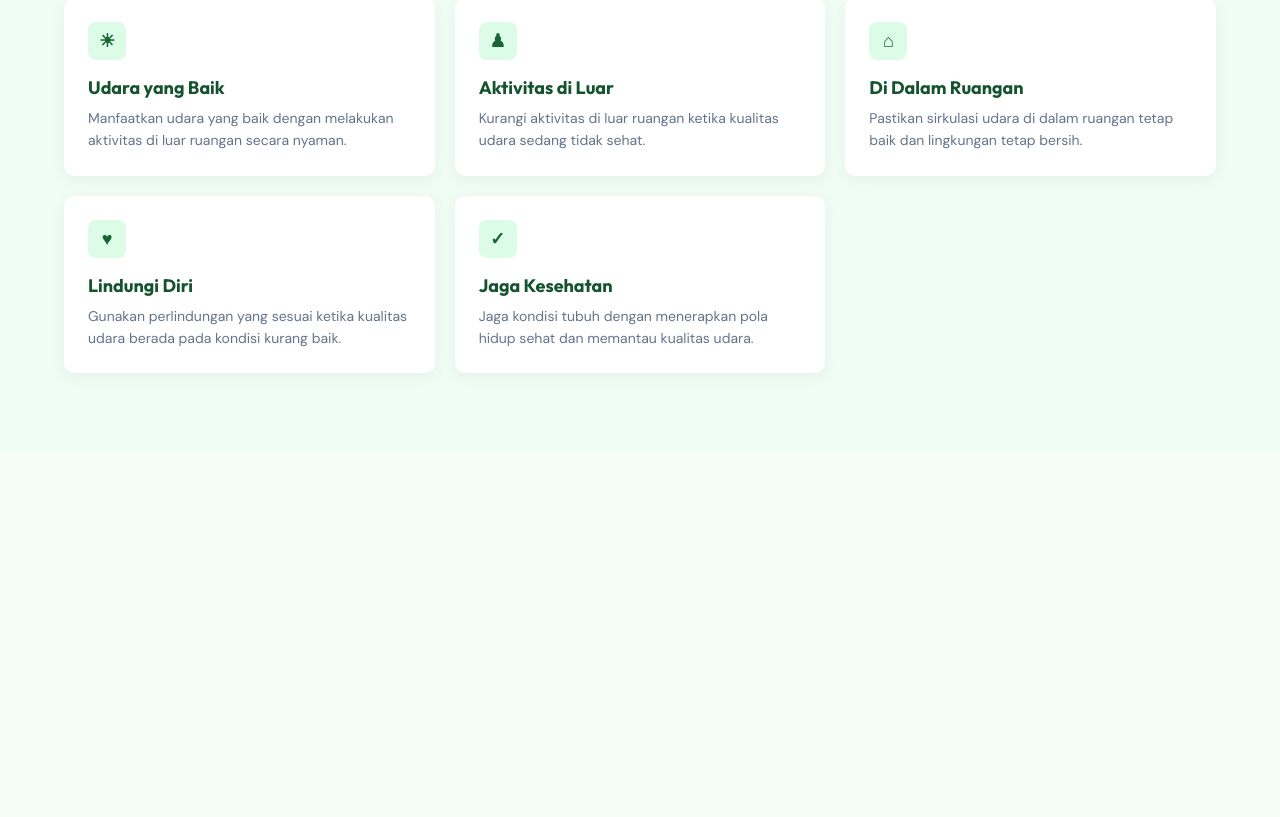
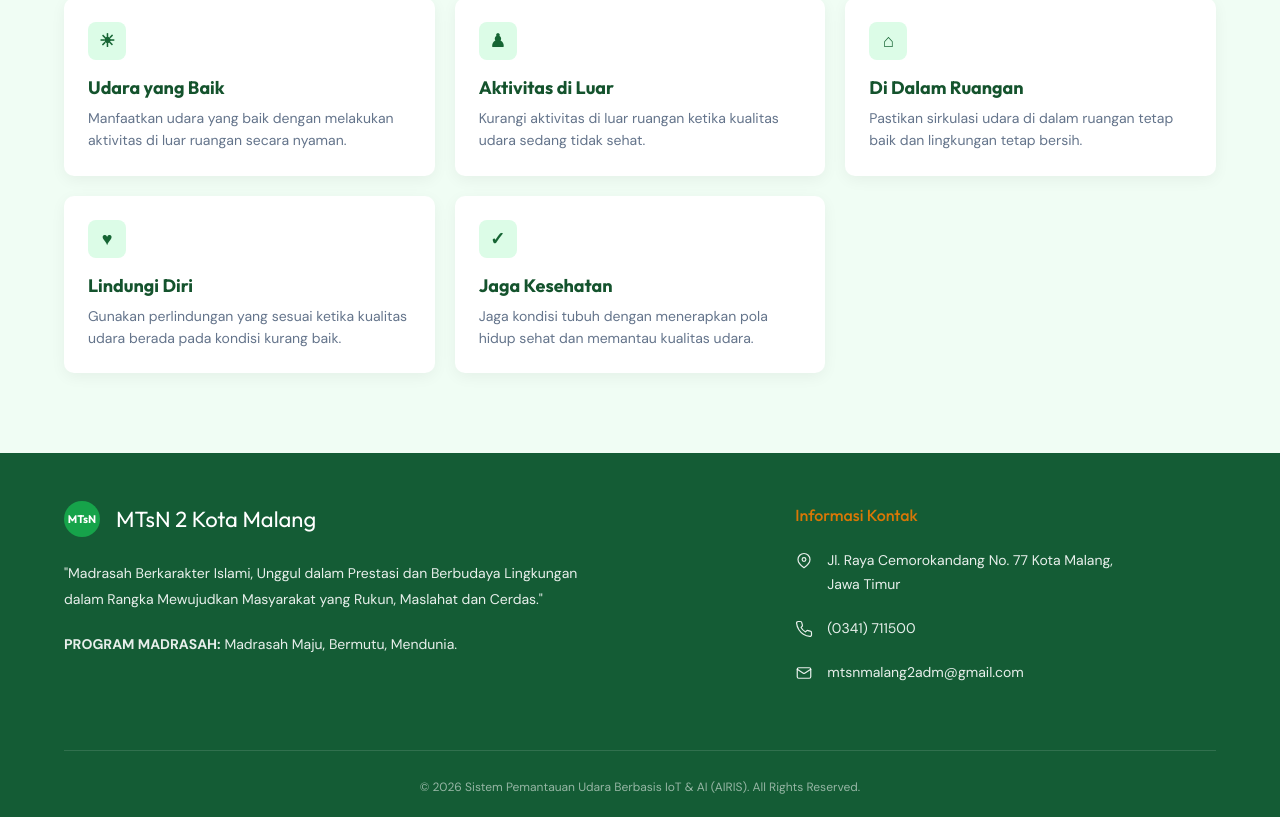
Before and after one commit to nurshineds/airis-web, a React app in the folder frontend/: page / in a window 1280 px wide. Shown: the part 2966-3783 px from the top of the page. Before the commit the page ends 3419 px from the top, so only its background shows below. Built offline with nearby package versions, Linux system fonts and the light colour scheme; the HTML template or start-up script is replaced by a standard one.

Commit message:
Add Footer component with styles and integrate into Home page

```diff
--- /dev/null
+++ b/frontend/src/components/Footer/Footer.css
@@ -0,0 +1,178 @@
+.site-footer {
+    background: #145c35;
+    color: #ffffff;
+    padding: 48px 0 22px;
+}
+
+.footer-inner {
+    width: min(1200px, 90%);
+    margin: 0 auto;
+}
+
+/* =========================
+   MAIN FOOTER
+========================= */
+
+.footer-main {
+    display: grid;
+    grid-template-columns: 1.2fr 0.8fr;
+    gap: 100px;
+
+    padding-bottom: 45px;
+}
+
+/* =========================
+   BRAND
+========================= */
+
+.footer-brand-heading {
+    display: flex;
+    align-items: center;
+    gap: 16px;
+    margin-bottom: 24px;
+}
+
+.footer-logo-mark {
+    width: 36px;
+    height: 36px;
+
+    display: flex;
+    align-items: center;
+    justify-content: center;
+
+    background: #16a34a;
+    border-radius: 50%;
+
+    font-family: "Outfit", sans-serif;
+    font-size: 11px;
+    font-weight: 700;
+
+    color: #ffffff;
+}
+
+.footer-brand-heading h2 {
+    margin: 0;
+
+    font-family: "Outfit", sans-serif;
+    font-size: 22px;
+    font-weight: 400;
+
+    color: #ffffff;
+}
+
+.footer-brand p {
+    max-width: 520px;
+
+    margin: 0 0 20px;
+
+    font-size: 14px;
+    line-height: 1.8;
+
+    color: rgba(255, 255, 255, 0.9);
+}
+
+.footer-program {
+    margin-top: 20px !important;
+}
+
+.footer-program strong {
+    font-weight: 700;
+}
+
+/* =========================
+   CONTACT
+========================= */
+
+.footer-contact h3 {
+    margin: 4px 0 24px;
+
+    font-family: "Outfit", sans-serif;
+    font-size: 16px;
+    font-weight: 500;
+
+    color: #d97706;
+}
+
+.footer-contact ul {
+    list-style: none;
+
+    margin: 0;
+    padding: 0;
+}
+
+.footer-contact li {
+    display: flex;
+    align-items: flex-start;
+
+    gap: 14px;
+
+    margin-bottom: 20px;
+
+    font-size: 14px;
+    line-height: 1.7;
+
+    color: rgba(255, 255, 255, 0.9);
+}
+
+.footer-contact svg {
+    width: 18px;
+    height: 18px;
+
+    flex-shrink: 0;
+
+    margin-top: 3px;
+
+    fill: none;
+    stroke: currentColor;
+    stroke-width: 1.6;
+    stroke-linecap: round;
+    stroke-linejoin: round;
+}
+
+/* =========================
+   COPYRIGHT
+========================= */
+
+.footer-bottom {
+    border-top: 1px solid rgba(255, 255, 255, 0.12);
+
+    padding-top: 28px;
+
+    text-align: center;
+}
+
+.footer-bottom p {
+    margin: 0;
+
+    font-size: 12px;
+
+    color: rgba(255, 255, 255, 0.55);
+}
+
+/* =========================
+   RESPONSIVE
+========================= */
+
+@media (max-width: 768px) {
+
+    .site-footer {
+        padding: 40px 0 20px;
+    }
+
+    .footer-main {
+        grid-template-columns: 1fr;
+        gap: 40px;
+    }
+
+    .footer-brand-heading h2 {
+        font-size: 20px;
+    }
+
+    .footer-brand p {
+        font-size: 13px;
+    }
+
+    .footer-contact li {
+        font-size: 13px;
+    }
+}
--- /dev/null
+++ b/frontend/src/components/Footer/Footer.jsx
@@ -0,0 +1,110 @@
+import "./Footer.css";
+
+function LocationIcon() {
+    return (
+        <svg viewBox="0 0 24 24" aria-hidden="true">
+            <path d="M20 10c0 5.5-8 11-8 11S4 15.5 4 10a8 8 0 1 1 16 0Z" />
+            <circle cx="12" cy="10" r="2.5" />
+        </svg>
+    );
+}
+
+function PhoneIcon() {
+    return (
+        <svg viewBox="0 0 24 24" aria-hidden="true">
+            <path d="M22 16.9v3a2 2 0 0 1-2.2 2A19.8 19.8 0 0 1 11.2 19a19.5 19.5 0 0 1-6-6A19.8 19.8 0 0 1 2.1 4.2 2 2 0 0 1 4.1 2h3a2 2 0 0 1 2 1.7 12.8 12.8 0 0 0 .7 2.8 2 2 0 0 1-.5 2.1L8.1 9.9a16 16 0 0 0 6 6l1.3-1.3a2 2 0 0 1 2.1-.5 12.8 12.8 0 0 0 2.8.7 2 2 0 0 1 1.7 2.1Z" />
+        </svg>
+    );
+}
+
+function MailIcon() {
+    return (
+        <svg viewBox="0 0 24 24" aria-hidden="true">
+            <rect x="3" y="5" width="18" height="14" rx="2" />
+            <path d="m3 7 8.1 5.2a1.7 1.7 0 0 0 1.8 0L21 7" />
+        </svg>
+    );
+}
+
+export default function Footer() {
+    return (
+        <footer className="site-footer">
+            <div className="footer-inner">
+
+                <div className="footer-main">
+
+                    {/* LEFT SIDE */}
+                    <div className="footer-brand">
+
+                        <div className="footer-brand-heading">
+                            <div className="footer-logo-mark">
+                                MTsN
+                            </div>
+
+                            <h2>MTsN 2 Kota Malang</h2>
+                        </div>
+
+                        <p>
+                            &quot;Madrasah Berkarakter Islami, Unggul dalam Prestasi
+                            dan Berbudaya Lingkungan dalam Rangka Mewujudkan
+                            Masyarakat yang Rukun, Maslahat dan Cerdas.&quot;
+                        </p>
+
+                        <p className="footer-program">
+                            <strong>PROGRAM MADRASAH:</strong>{" "}
+                            Madrasah Maju, Bermutu, Mendunia.
+                        </p>
+
+                    </div>
+
+                    {/* RIGHT SIDE */}
+                    <div className="footer-contact">
+
+                        <h3>Informasi Kontak</h3>
+
+                        <ul>
+
+                            <li>
+                                <LocationIcon />
+
+                                <span>
+                                    Jl. Raya Cemorokandang No. 77 Kota Malang,
+                                    <br />
+                                    Jawa Timur
+                                </span>
+                            </li>
+
+                            <li>
+                                <PhoneIcon />
+
+                                <span>
+                                    (0341) 711500
+                                </span>
+                            </li>
+
+                            <li>
+                                <MailIcon />
+
+                                <span>
+                                    mtsnmalang2adm@gmail.com
+                                </span>
+                            </li>
+
+                        </ul>
+
+                    </div>
+
+                </div>
+
+                {/* COPYRIGHT */}
+                <div className="footer-bottom">
+                    <p>
+                        © 2026 Sistem Pemantauan Udara Berbasis IoT &amp; AI
+                        (AIRIS). All Rights Reserved.
+                    </p>
+                </div>
+
+            </div>
+        </footer>
+    );
+}
--- a/frontend/src/pages/Home/Home.jsx
+++ b/frontend/src/pages/Home/Home.jsx
@@ -4,6 +4,7 @@ import About from "../../components/About/About";
 import Indicators from "../../components/Indicators/Indicators";
 import AIRecommendation from "../../components/AIRecommendation/AIRecommendation";
 import GuideLines from "../../components/GuideLines/GuideLines";
+import Footer from "../../components/Footer/Footer";
 
 export default function Home() {
     return (
@@ -19,6 +20,8 @@ export default function Home() {
             <AIRecommendation />
 
             <GuideLines />
+
+            <Footer />
         </>
     );
 }
```
